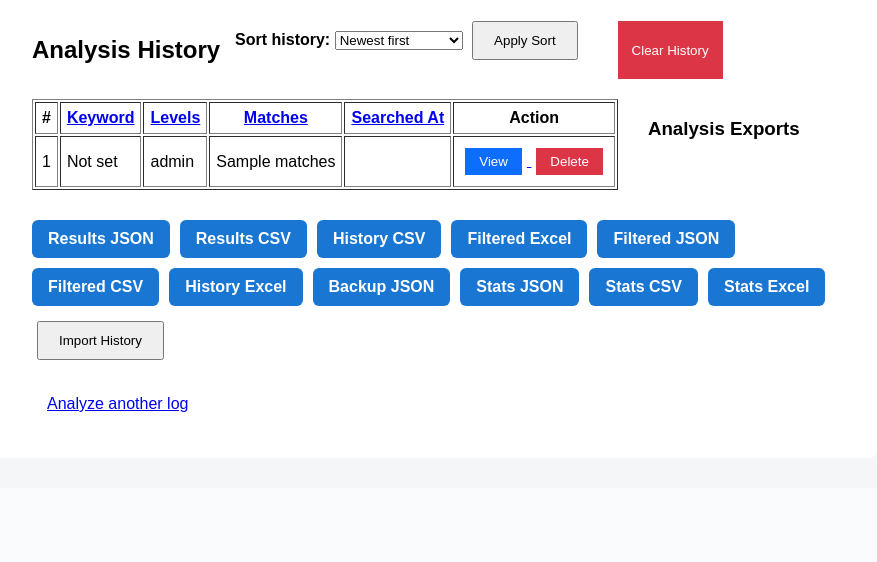
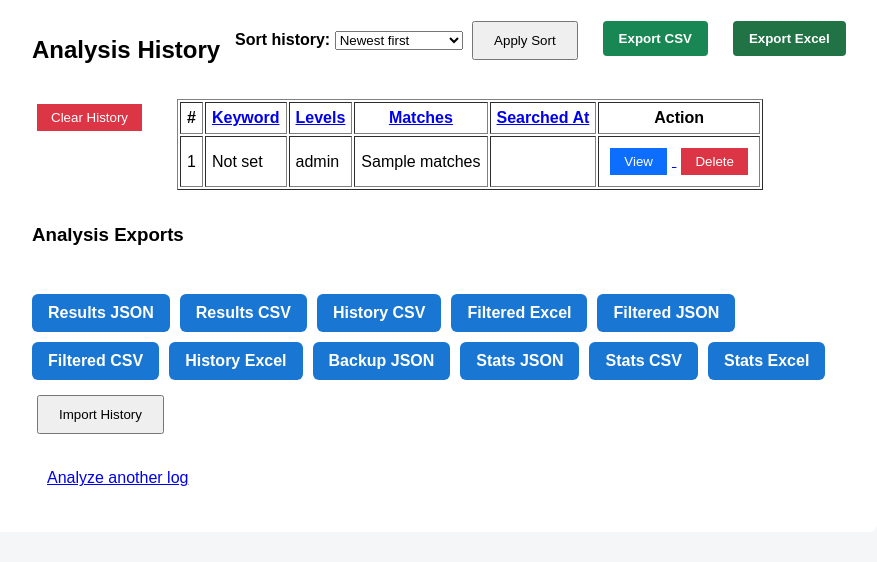
Before and after one commit to sattarab54/web_log_analyzer, a Flask app: template templates/results.html in a window 1280 px wide. Shown: the part 2101-2663 px from the top of the page, without its empty margins (238-1115 px from the left). Before the commit the page ends 2513 px from the top, so only its background shows below. Run offline with Flask 3, Linux system fonts and the light colour scheme; the template is opened without the code that fills it: most values are stand-ins (such as "Sample title", 1, 10 or a date in 2020).

Commit message:
Add filtered excel export for analysis history

```diff
--- a/app.py
+++ b/app.py
@@ -1,5 +1,5 @@
 
-from flask import Flask, render_template, request, send_file, redirect
+from flask import Flask, render_template, request, send_file, redirect, Response
 from utils import load_history, save_history
 from markupsafe import Markup
 from io import BytesIO, StringIO
@@ -858,29 +858,117 @@ def download_backup():
     )
 
 @app.route("/download-history-csv")
+@app.route("/export-history-csv")
 def download_history_csv():
-    file_data = BytesIO()
-
-    rows = ["Keyword,Levels,Matches,Searched At"]
-
-    for item in history:
-        rows.append(
-            f'"{item.get("keyword", "")}",'
-            f'"{item.get("levels", "")}",'
-            f'"{item.get("matches", "")}",'
-            f'"{item.get("searched_at", "")}",'
-        )
-
-    text_stream = "\n".join(rows)
-
-    file_data.write(text_stream.encode("utf-8"))
+    history_sort = request.args.get("history_sort", "newest")
+    history_search = request.args.get("history_serach", "").strip().lower()
+    history_from = request.args.get("history_from", "").strip()
+    history_to = request.args.get("history_to", "").strip()
+    history_level = request.args.get("history_level", "").strip()
+
+    export_history = list(history)
+
+    if history_search:
+        export_history = [
+            item
+            for item in export_history
+            if history_search in item .get("keyword", "").lower()
+        ]
+
+    if history_from:
+        export_history = [
+            item
+            for item in export_history
+            if item .get("searched_at", "")[:10] >= history_from
+        ]
+
+    if history_to:
+        export_history = [
+            item
+            for item in export_history
+            if item .get("searched_at", "")[:10] <= history_to
+        ]
+    if history_level:
+        export_history = [
+            item
+            for item in export_history
+            if history_level in item.get("levels", "")
+        ]
+    severity_order = {
+        "CRITICAL": 0,
+        "ERROR": 1,
+        "WARNING": 2,
+        "INFO": 3,
+        "DEBUG": 4,
+        "TRACE": 5,
+    }
+
+    if history_sort == "oldest":
+        export_history.sort(key=lambda item: item.get("searched_at", ""))
+
+    elif history_sort == "newest":
+        export_history.sort(
+            key=lambda item: item.get("searced_at", ""),
+            reverse=True,
+        )
+
+    elif history_sort == "matches_low":
+        export_history.sort(
+            key=lambda item: int(item.get("matches", 0) or 0)
+        )
+
+    elif history_sort == "matches_high":
+        export_history.sort(
+            key=lambda item: int(item.get("matches", 0) or 0),
+            reverse=True,
+        )
+
+    elif history_sort == "keyword_asc":
+        export_history.sort(
+            key=lambda item: item.get("keyword", "").lower()
+        )
+
+    elif history_sort == "keyword_desc":
+        export_history.sort(
+            key=lambda item: item.get("keyword", "").lower(),
+            reverse=True
+        )
+
+    elif history_sort in ("levels_high", "levels_low"):
+        export_history.sort(
+            key=lambda item: min(
+                (
+                    severity_order[level]
+                    for level in severity_order
+                    if level in item.get("levels", "")
+                ),
+                default=99,
+            ),
+            reverse=(history_sort == "levels_low"),
+        )
+
+    text_stream = StringIO()
+    writer = csv.writer(text_stream)
+
+    writer.writerow(["Keword", "Levels", "Matches", "Searched At"])
+    for item in export_history:
+        writer.writerow(
+            [
+                item.get("keyword", ""),
+                item.get("levels", ""),
+                item.get("matches", 0),
+                item.get("searched_at", ""),
+            ]
+        )
+
+    file_data = BytesIO(text_stream.getvalue().encode("utf-8-sig"))
     file_data.seek(0)
 
     return send_file(
         file_data,
         as_attachment=True,
-        download_name="history.csv",
-        mimetype="text/csv"
+        download_name="filtered_history.csv",
+        mimetype="text/csv",
     )
 
 @app.route("/download-csv")
@@ -1393,18 +1481,21 @@ def download_history_excel():
         mimetype="application/vnd.openxmlformats-officedocument.spreadsheetml.sheet"
     )
 
+@app.route("/export-history-xlsx")
 @app.route("/download-filtered-history-excel")
 def download_filtered_history_excel():
     history_search = request.args.get("history_search", "")
     history_sort = request.args.get("history_sort", "newest")
     history_from = request.args.get("history_from", "")
     history_to = request.args.get("history_to", "")
-
-    display_history = history
+    history_level = request.args.get("history_level", "")
+
+    display_history = list(history)
 
     if history_search:
         display_history = [
-            item for item in history
+            item
+            for item in disply_history
             if (
                 history_search.lower() in item.get("keyword", "").lower()
                 or history_search.lower() in item.get("levels", "").lower()
@@ -1423,19 +1514,68 @@ def download_filtered_history_excel():
             if item.get("searched_at", "")[:10] <= history_to
         ]
 
+    if history_level:
+        display_history = [
+            item
+            for item in display_history
+            if history_level in item.get("levels", "")
+        ]
+
+    severity_order = {
+        "CRITICAL": 0,
+        "ERROR": 1,
+        "WARNING": 2,
+        "INFO": 3,
+        "DEBUG": 4,
+        "TRACE": 5,
+    }
+
     if history_sort == "newest":
-        display_history = list(reversed(display_history))
+        display_history.sort(
+            key=lambda item: item.get("searched_at", ""),
+            reverse=True,
+        )
 
     elif history_sort == "oldest":
-        display_history = display_history
-
-    elif history_sort == "keyword":
-        display_history = sorted(
-            display_history,
+        display_history.sort(
+            key=lambda item: item.get("searched_at", "")
+        )
+
+    elif history_sort == "matches_high":
+        display_history.sort(
+            key=lambda item: int(item.get("matches", 0) or 0),
+            reverse=True,
+        )
+
+    elif history_sort == "matches_low":
+        display_history.sort(
+            key=lambda item: int(item.get("matches", 0) or 0)
+        )
+
+    elif history_sort == "keyword_asc":
+        display_history.sort(
             key=lambda item: item.get("keyword", "").lower()
         )
 
-    # return "Filtered Excel route ready"
+    elif history_sort == "keyword_desc":
+        display_history.sort(
+            key=lambda item: item.get("keyword", "").lower(),
+            reverse=True,
+        )
+
+    elif history_sort in ("levels_high", "levels_low"):
+        display_history.sort(
+            key=lambda item: min(
+                (
+                    severity_order[level]
+                    for level in severity_order
+                    if level in item.get("levels", "")
+                ),
+                default=99,
+            ),
+            reverse=(history_sort == "levels_low"),
+        )
+
     workbook = Workbook()
     sheet = workbook.active
     sheet.title = "Filtered History"
--- a/static/style.css
+++ b/static/style.css
@@ -262,3 +262,31 @@ pre {
     font-weight: bold;
     transition: background-color 0.2s ease;
 }
+
+.export-button {
+    background-color: #198754;
+    color: white;
+    border: none;
+    padding: 10px 16px;
+    border-radius: 4px;
+    font-weight: bold;
+    curser: pointer;
+}
+
+.export-button:hover {
+    background-color: #157347;
+}
+
+.excel-button {
+    background-color: #217346;
+    color: white;
+    border: none;
+    padding: 10px 16px;
+    border-radius: 4px;
+    font-weight: bold;
+    curser: pointer;
+}
+
+.excel-button:hover {
+    background-color: #185c37;
+}
--- a/templates/results.html
+++ b/templates/results.html
@@ -32,7 +32,6 @@
         <li>DEBUG: {{ summary["DEBUG"] }}</li>
         <li>TRACE: {{ summary["TRACE"] }}</li>
     <ul>
-
 
     {% if source_name == "History filter" %}
         <h2>Current Analysis</h2>
@@ -343,6 +342,20 @@
         <button type="submit">Apply Sort</button>
     </form>
 
+    <a href="/export-history-csv?history_sort={{ history_sort }}&history_search={{ history_search }}&history_from={{ history_from }}&history_to={{ history_to }}&history_level={{ history_level }}">
+        <button type="button" class="export-button">Export CSV</button>
+    </a>
+
+    <a href="/export-history-xlsx?history_sort={{ history_sort }}&history_search={{ history_search }}&history_from={{ history_from }}&history_to={{ history_to }}&history_level={{ history_level }}">
+        <button typee="button" class="excel-button">Export Excel</button>
+    </a>
+
+    <form action="/clear-history" method="POST" style="display:inline;">
+        <button type="submit" class="action-button clear-button">
+            Clear History
+        </button>
+    </form>
+
     <table border="1" cellpadding="6">
         <tr>
             <th>#</th>
@@ -390,11 +403,7 @@
         </tr>
         {% endfor %}
         <br>
-        <form action="/clear-history" method="POST">
-            <button type="submit" class="action-button clear-button">
-                Clear History
-            </button>
-        </form>
+
     </table>
 
     {% if total_pages > 1 %}
```
